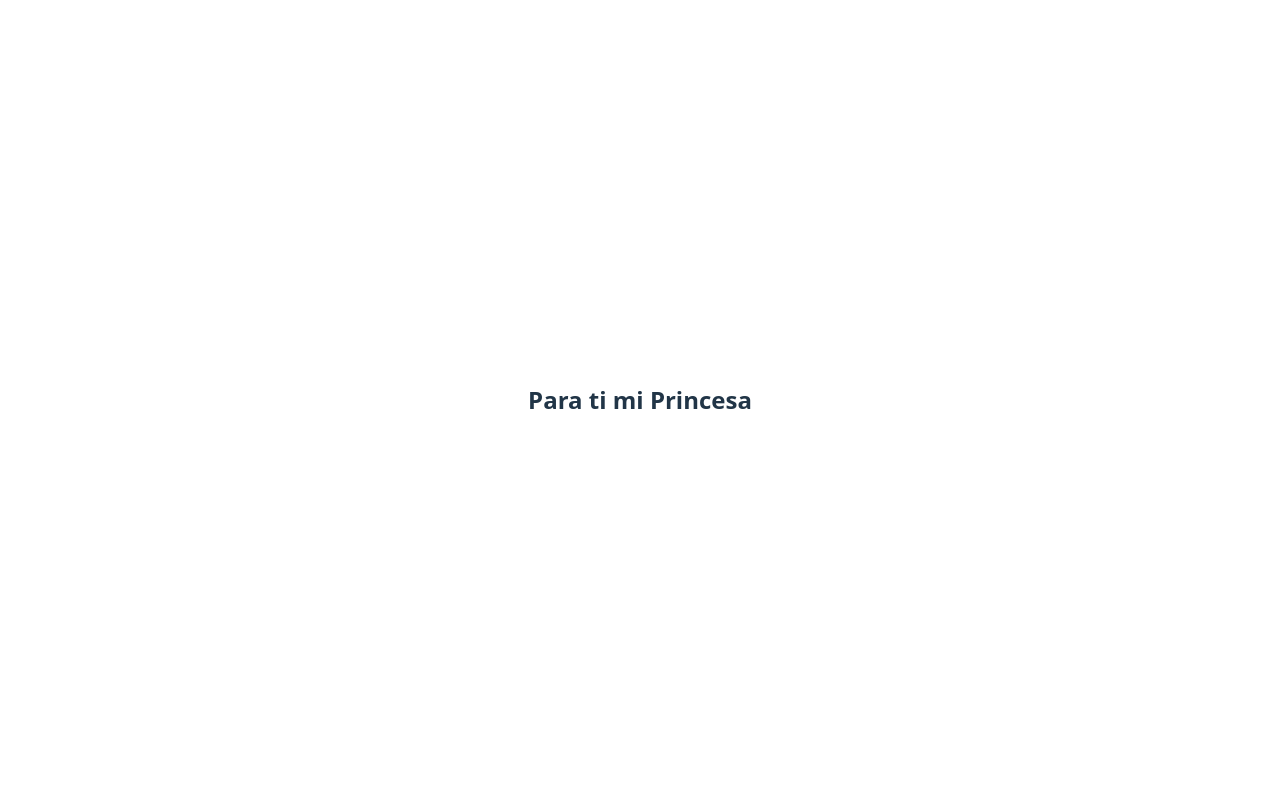
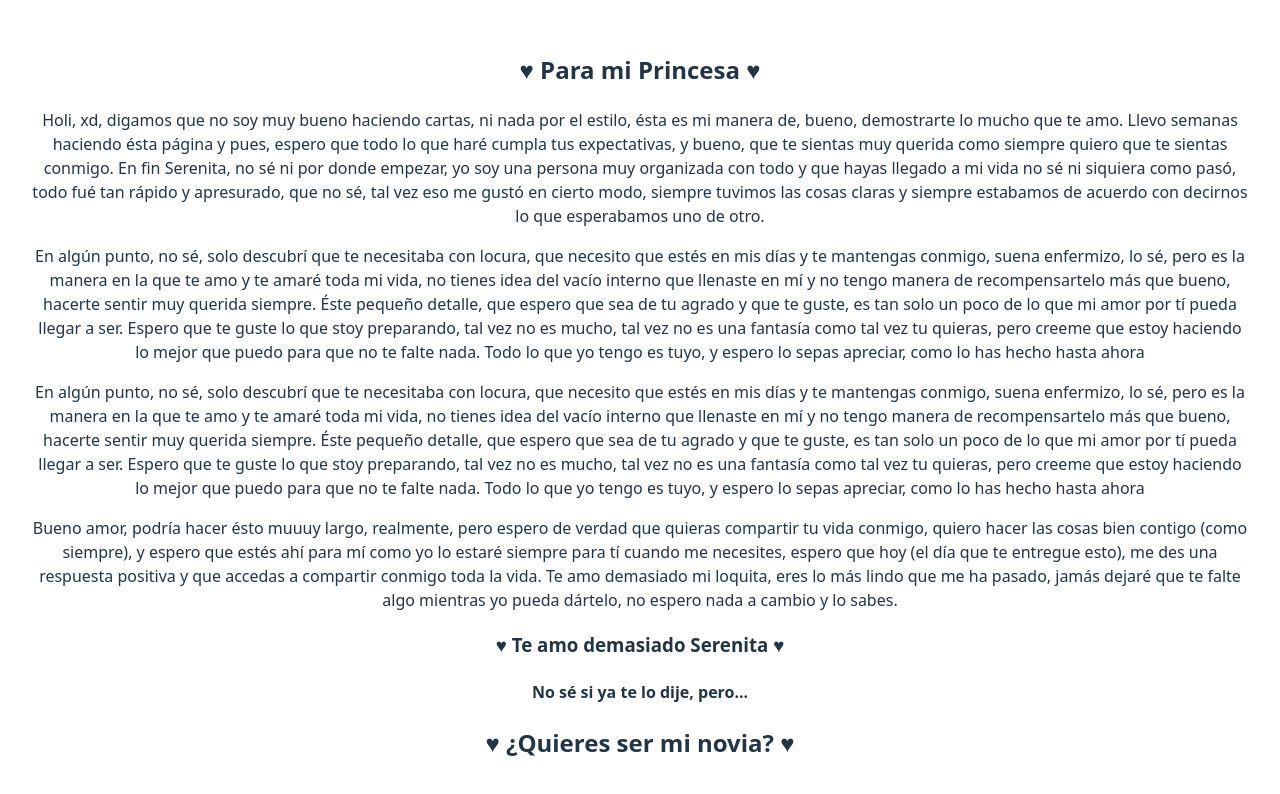
Before and after one commit to Oskr46/ToMyDarling, a React (Vite) app: page / in a window 1280 px wide. Shown: the top 794 px of the page. Built offline with nearby package versions, Linux system fonts and the light colour scheme.

Commit message:
Agregado de Contenido

```diff
--- a/src/App.tsx
+++ b/src/App.tsx
@@ -4,8 +4,66 @@ function App() {
 
   return (
     <>
-      <div>
-        <h2>Para ti mi Princesa</h2>
+      <div className='mainText'>
+        <h2>♥ Para mi Princesa ♥</h2>
+      </div>
+      <div className='content'>
+        <div className='text'>
+          <p>
+            Holi, xd, digamos que no soy muy bueno haciendo cartas, ni nada por el estilo,
+            ésta es mi manera de, bueno, demostrarte lo mucho que te amo. Llevo semanas haciendo ésta página
+            y pues, espero que todo lo que haré cumpla tus expectativas, y bueno, que te sientas muy
+            querida como siempre quiero que te sientas conmigo.
+
+            En fin Serenita, no sé ni por donde empezar, yo soy una persona muy organizada con todo
+            y que hayas llegado a mi vida no sé ni siquiera como pasó, todo fué tan rápido y apresurado,
+            que no sé, tal vez eso me gustó en cierto modo, siempre tuvimos las cosas claras y siempre
+            estabamos de acuerdo con decirnos lo que esperabamos uno de otro.
+          </p>
+        </div>
+
+        <div className='text'>
+          <p>
+            En algún punto, no sé, solo descubrí que te necesitaba con locura, que necesito que estés en mis
+            días y te mantengas conmigo, suena enfermizo, lo sé, pero es la manera en la que te amo y te amaré
+            toda mi vida, no tienes idea del vacío interno que llenaste en mí y no tengo manera de recompensartelo
+            más que bueno, hacerte sentir muy querida siempre. Éste pequeño detalle, que espero que sea de tu agrado
+            y que te guste, es tan solo un poco de lo que mi amor por tí pueda llegar a ser. Espero que te guste
+            lo que stoy preparando, tal vez no es mucho, tal vez no es una fantasía como tal vez tu quieras,
+            pero creeme que estoy haciendo lo mejor que puedo para que no te falte nada. Todo lo que yo tengo es
+            tuyo, y espero lo sepas apreciar, como lo has hecho hasta ahora
+          </p>
+        </div>
+
+        <div className='text'>
+          <p>
+            En algún punto, no sé, solo descubrí que te necesitaba con locura, que necesito que estés en mis
+            días y te mantengas conmigo, suena enfermizo, lo sé, pero es la manera en la que te amo y te amaré
+            toda mi vida, no tienes idea del vacío interno que llenaste en mí y no tengo manera de recompensartelo
+            más que bueno, hacerte sentir muy querida siempre. Éste pequeño detalle, que espero que sea de tu agrado
+            y que te guste, es tan solo un poco de lo que mi amor por tí pueda llegar a ser. Espero que te guste
+            lo que stoy preparando, tal vez no es mucho, tal vez no es una fantasía como tal vez tu quieras,
+            pero creeme que estoy haciendo lo mejor que puedo para que no te falte nada. Todo lo que yo tengo es
+            tuyo, y espero lo sepas apreciar, como lo has hecho hasta ahora
+          </p>
+        </div>
+
+        <div className='text'>
+          <p>
+            Bueno amor, podría hacer ésto muuuy largo, realmente, pero espero de verdad que quieras compartir tu vida
+            conmigo, quiero hacer las cosas bien contigo (como siempre), y espero que estés ahí para mí
+            como yo lo estaré siempre para tí cuando me necesites, espero que hoy (el día que te entregue esto),
+            me des una respuesta positiva y que accedas a compartir conmigo toda la vida. Te amo demasiado mi loquita,
+            eres lo más lindo que me ha pasado, jamás dejaré que te falte algo mientras yo pueda dártelo, no espero
+            nada a cambio y lo sabes.
+          </p>
+        </div>
+
+        <div className='hiText'>
+          <h3>♥ Te amo demasiado Serenita ♥</h3>
+          <h4>No sé si ya te lo dije, pero...</h4>
+          <h2>♥ ¿Quieres ser mi novia? ♥</h2>
+        </div>
       </div>
     </>
   )
```
